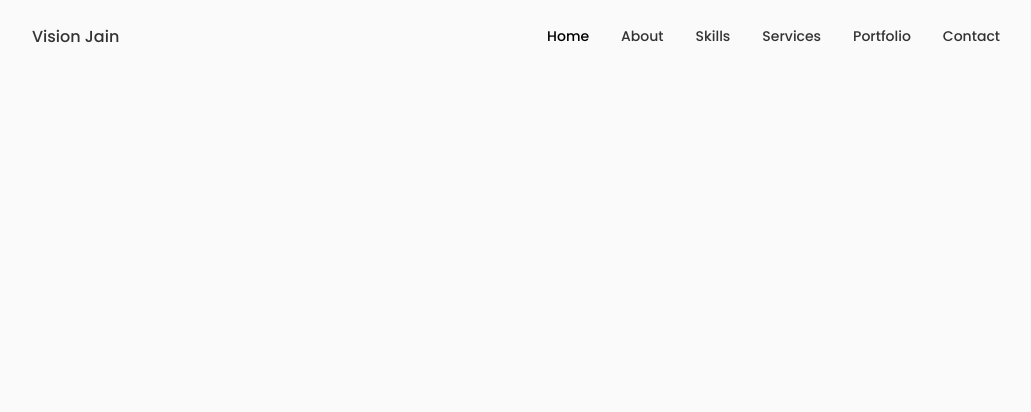
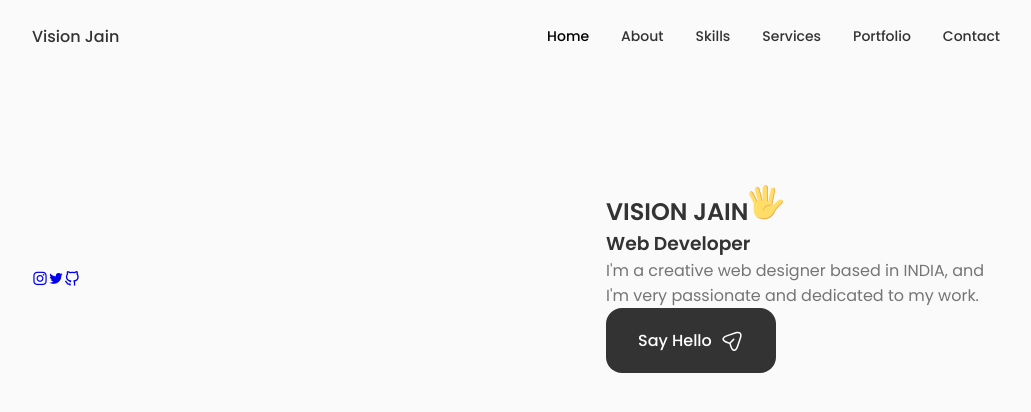
Before and after one commit to visionjain/React-Portfolio, a React (Create React App) app: page / in a window 1280 px wide. Shown: the top 412 px of the page, without its empty margins (124-1155 px from the left). Built offline with nearby package versions, Linux system fonts and the light colour scheme.

Commit message:
added social, home js

```diff
--- a/src/App.jsx
+++ b/src/App.js
@@ -1,11 +1,17 @@
 import React from 'react';
 import "./App.css";
 import Header from './components/header/Header';
+import Home from './components/home/home';
+
 
 const App = () => {
   return (
     <>
-    <Header/>
+    <Header />
+
+    <main className='main'>
+      <Home />
+    </main>
     </>
   )
 }
--- a/src/components/header/Header.jsx
+++ b/src/components/header/Header.jsx
@@ -54,7 +54,7 @@
             </li>
           </ul>
 
-          <i class="uil uil-times nav__close"></i>
+          <i class="uil uil-times nav__close" onClick={() => showMenu(!Toggle)} ></i>
         </div>
 
         <div className="nav__toggle" onClick={() => showMenu(!Toggle)}>
--- a/src/components/header/header.css
+++ b/src/components/header/header.css
@@ -38,27 +38,22 @@
   transition: .3s;
 }
 
-/* icons chupa diye */
-
 .nav__icon,
 .nav__close,
-.nav__toggle{
+.nav__toggle {
   display: none;
 }
 
-/* Activating link */
-
+/* Active Link */
 .active-link,
-.nav__link:hover {
+.nav__link:hover{
   color: var(--title-color-dark);
 }
 
-/* khatam tata bye bye*/
-
-/* responsive bhi to karna h */
-
+/*=============== BREAKPOINTS ===============*/
+/* For large devices */
 @media screen and (max-width: 768px) {
-  .header {
+  .header{
     top: initial;
     bottom: 0;
   }
@@ -67,35 +62,33 @@
     height: var(--header-height);
   }
 
-  .nav__menu {
+  .nav__menu{
     position: fixed;
     bottom: -100%;
     left: 0;
     width: 100%;
-    background-color: var(--body-colour);
+    background-color: var(--body-color);
     padding: 2rem 1.5rem 4rem;
     box-shadow: 0 -1px 4px rgba(0, 0, 0, 0.15);
     border-radius: 1.5rem 1.5rem 0 0;
-    transition: .3S;
+    transition: .3s;
   }
 
-  /* menu ka option */
-
-  .show-menu {
+/* Show Menu */
+  .show-menu{
     bottom: 0;
   }
-
-  .nav__list {
+  .nav__list{
     display: grid;
     grid-template-columns: repeat(3, 1fr);
     gap: 2rem;
   }
 
-  .nav__icon {
-    font-size: 1.2rem;
+  .nav_-icon{
+    font-size: 1.2rem;;
   }
 
-  .nav__close {
+  .nav__close{
     position: absolute;
     right: 1.3rem;
     bottom: .5rem;
@@ -108,37 +101,25 @@
     color: var(--title-color-dark);
   }
 
-
-/* nav toggle phone se pc wala v/v */
-
-
-  .nav__toggle {
+  .nav__toggle{
     font-size: 1.1rem;
     cursor: pointer;
   }
 
   .nav__icon,
   .nav__close,
-  .nav__toggle{
-    display: block;
+  .nav__toggle {
+  display: block;
   }
 }
 
-/* bichare jio phone walo ke liye */
-
-@media screen and (max-width: 350px) {
+/* For small devices */
+@media screen and (max-width: 350px){
   .nav__menu{
-    padding: 2rem 0.25rem 4rem;
+    padding: 2rem 0.35rem 4rem;
   }
 
-  .nav__list {
+  .nav__list{
     column-gap: 0;
   }
 }
-
-
-
-
-/* problems ---
-1) menu open and close button , only open working and close overlapping open button.
-*/
--- /dev/null
+++ b/src/components/home/Data.jsx
@@ -0,0 +1,85 @@
+import React from 'react'
+
+const Data = () => {
+  return (
+    <div className="home__data">
+      <h1 className="home__title">
+      VISION JAIN
+      <svg
+                  width="36"
+                  height="36"
+                  viewBox="0 0 48 48"
+                  fill="none"
+                  xmlns="http://www.w3.org/2000/svg"
+                  class="home__hand"
+                >
+                  <path
+                    d="M25.4995 32.0305L31.3495 33.1555L36.1495 8.48051C36.4495 6.83051 35.3995 5.18051 33.8245 4.88051C32.1745 4.58051 30.5995 5.70551 30.2995 7.35551L25.4995 32.0305Z"
+                    fill="#FFDD67"
+                  ></path>
+                  <path
+                    d="M33.8996 4.88018C33.6746 4.80518 33.5246 4.80518 33.2996 4.80518C34.6496 5.33018 35.3996 6.75518 35.0996 8.25518L30.2996 32.9302L31.3496 33.1552L36.1496 8.48018C36.5246 6.75518 35.4746 5.18018 33.8996 4.88018Z"
+                    fill="#EBA352"
+                  ></path>
+                  <path
+                    d="M19.4995 32.7802H26.5495V5.55518C26.5495 3.53018 24.9745 1.80518 23.0245 1.80518C21.1495 1.80518 19.4995 3.45518 19.4995 5.55518V32.7802Z"
+                    fill="#FFDD67"
+                  ></path>
+                  <path
+                    d="M23.0995 1.80518C22.9495 1.80518 22.7245 1.80518 22.5745 1.88018C24.2995 2.18018 25.5745 3.68018 25.5745 5.55518V32.8552H26.6245V5.55518C26.6245 3.45518 25.0495 1.80518 23.0995 1.80518Z"
+                    fill="#EBA352"
+                  ></path>
+                  <path
+                    d="M15.7495 32.7054L21.7495 31.1304L15.2245 6.30541C14.7745 4.58041 13.0495 3.53041 11.3995 3.90541C9.74948 4.35541 8.77448 6.08041 9.22448 7.80541L15.7495 32.7054Z"
+                    fill="#FFDD67"
+                  ></path>
+                  <path
+                    d="M11.3995 3.90541L10.9495 4.13041C12.4495 4.05541 13.7995 5.03041 14.2495 6.60541L20.7745 31.4304L21.8245 31.1304L15.2245 6.30541C14.7745 4.58041 13.0495 3.53041 11.3995 3.90541Z"
+                    fill="#EBA352"
+                  ></path>
+                  <path
+                    d="M2.99937 10.355C1.57437 11.03 1.12437 12.83 1.87437 14.33L11.7744 34.055L16.7994 31.505L6.89937 11.78C6.14937 10.28 4.42437 9.68 2.99937 10.355Z"
+                    fill="#FFDD67"
+                  ></path>
+                  <path
+                    d="M2.99956 10.355C2.84956 10.43 2.69956 10.505 2.54956 10.655C3.82456 10.28 5.24956 10.955 5.92456 12.305L15.8246 32.03L16.7996 31.58L6.89956 11.78C6.14956 10.28 4.42456 9.68 2.99956 10.355Z"
+                    fill="#EBA352"
+                  ></path>
+                  <path
+                    d="M46.2744 22.2801C45.0744 19.9551 41.3244 20.1051 37.4994 24.3051C34.7994 27.2301 34.2744 28.2051 31.5744 28.1301V25.0551C31.5744 25.0551 25.7994 20.7801 14.3244 22.7301C14.3244 22.7301 7.79945 23.6301 7.79945 27.0801C7.79945 27.0801 6.67445 35.4051 8.99945 40.6551C12.4494 48.4551 30.1494 50.4801 35.6994 37.2051C36.8244 34.5801 39.0744 32.6301 41.0994 30.1551C43.4244 27.1551 47.5494 24.7551 46.2744 22.2801Z"
+                    fill="#FFDD67"
+                  ></path>
+                  <path
+                    d="M46.2745 22.28C46.0495 21.83 45.7495 21.53 45.3745 21.23C45.4495 21.305 45.5245 21.38 45.5245 21.53C46.7995 24.08 42.6745 26.405 40.1995 29.405C38.1745 31.88 35.9245 33.83 34.7995 36.455C29.9995 47.93 16.0495 47.93 10.1995 42.68C15.5245 48.68 30.5245 49.28 35.5495 37.205C36.6745 34.58 38.9245 32.63 40.9495 30.155C43.4245 27.155 47.5495 24.755 46.2745 22.28ZM32.3245 28.13C27.4495 26.33 18.7495 29.63 19.9495 38.405C19.9495 30.23 27.3745 28.205 31.4245 28.205C32.0245 28.13 32.3245 28.13 32.3245 28.13Z"
+                    fill="#EBA352"
+                  ></path>
+      </svg>
+
+      </h1>
+      <h3 className="home__subtitle">Web Developer</h3>
+      <p className="home__description">I'm a creative web designer based in INDIA, and I'm very passionate and dedicated to my work.</p>
+      <a href="#contact" className="button button--flex">
+        Say Hello
+        <svg
+                  class="button__icon"
+                  xmlns="http://www.w3.org/2000/svg"
+                  width="24"
+                  height="24"
+                  viewBox="0 0 24 24"
+                  fill="none"
+                >
+                  <path
+                    d="M14.2199 21.9352C13.0399 21.9352 11.3699 21.1052 10.0499 17.1352L9.32988 14.9752L7.16988 14.2552C3.20988 12.9352 2.37988 11.2652 2.37988 10.0852C2.37988 8.91525 3.20988 7.23525 7.16988 5.90525L15.6599 3.07525C17.7799 2.36525 19.5499 2.57525 20.6399 3.65525C21.7299 4.73525 21.9399 6.51525 21.2299 8.63525L18.3999 17.1252C17.0699 21.1052 15.3999 21.9352 14.2199 21.9352ZM7.63988 7.33525C4.85988 8.26525 3.86988 9.36525 3.86988 10.0852C3.86988 10.8052 4.85988 11.9052 7.63988 12.8252L10.1599 13.6652C10.3799 13.7352 10.5599 13.9152 10.6299 14.1352L11.4699 16.6552C12.3899 19.4352 13.4999 20.4252 14.2199 20.4252C14.9399 20.4252 16.0399 19.4352 16.9699 16.6552L19.7999 8.16525C20.3099 6.62525 20.2199 5.36525 19.5699 4.71525C18.9199 4.06525 17.6599 3.98525 16.1299 4.49525L7.63988 7.33525Z"
+                    fill="var(--container-color)"
+                  ></path>
+                  <path
+                    d="M10.11 14.7052C9.92005 14.7052 9.73005 14.6352 9.58005 14.4852C9.29005 14.1952 9.29005 13.7152 9.58005 13.4252L13.16 9.83518C13.45 9.54518 13.93 9.54518 14.22 9.83518C14.51 10.1252 14.51 10.6052 14.22 10.8952L10.64 14.4852C10.5 14.6352 10.3 14.7052 10.11 14.7052Z"
+                    fill="var(--container-color)"
+                  ></path>
+        </svg>
+      </a>
+    </div>
+  )
+}
+
+export default Data
--- /dev/null
+++ b/src/components/home/Social.jsx
@@ -0,0 +1,15 @@
+import React from 'react'
+
+const social = () => {
+  return (
+    <div className="home__social">
+      <a href="https://www.instagram.com/__vision.jain__" className="home__social-icon" target="_blank"><i class="uil uil-instagram"></i></a>
+
+      <a href="https://twitter.com/_Vision_jain" className="home__social-icon" target="_blank"><i class="uil uil-uil uil-twitter"></i></a>
+
+      <a href="https://www.github.com/visionjain" className="home__social-icon" target="_blank"><i class="uil uil-github-alt"></i></a>
+    </div>
+  )
+}
+
+export default social
--- /dev/null
+++ b/src/components/home/home.css
@@ -0,0 +1,6 @@
+.home__content {
+  grid-template-columns: 116px repeat(2, 1fr);
+  padding-top: 5.5rem;
+  column-gap: 2rem;
+  align-items: center;
+}
--- /dev/null
+++ b/src/components/home/home.jsx
@@ -0,0 +1,25 @@
+import React from "react";
+import "./home.css"
+import Social from "./Social";
+import Data from "./Data";
+
+const Home = () => {
+  return (
+    <section className="home section" id="home">
+      <div className="home__container container grid">
+        <div className="home__content grid">
+
+          <Social />
+
+          <div className="home__img"></div>
+
+          <Data />
+
+
+        </div>
+      </div>
+    </section>
+  )
+}
+
+export default Home
```
